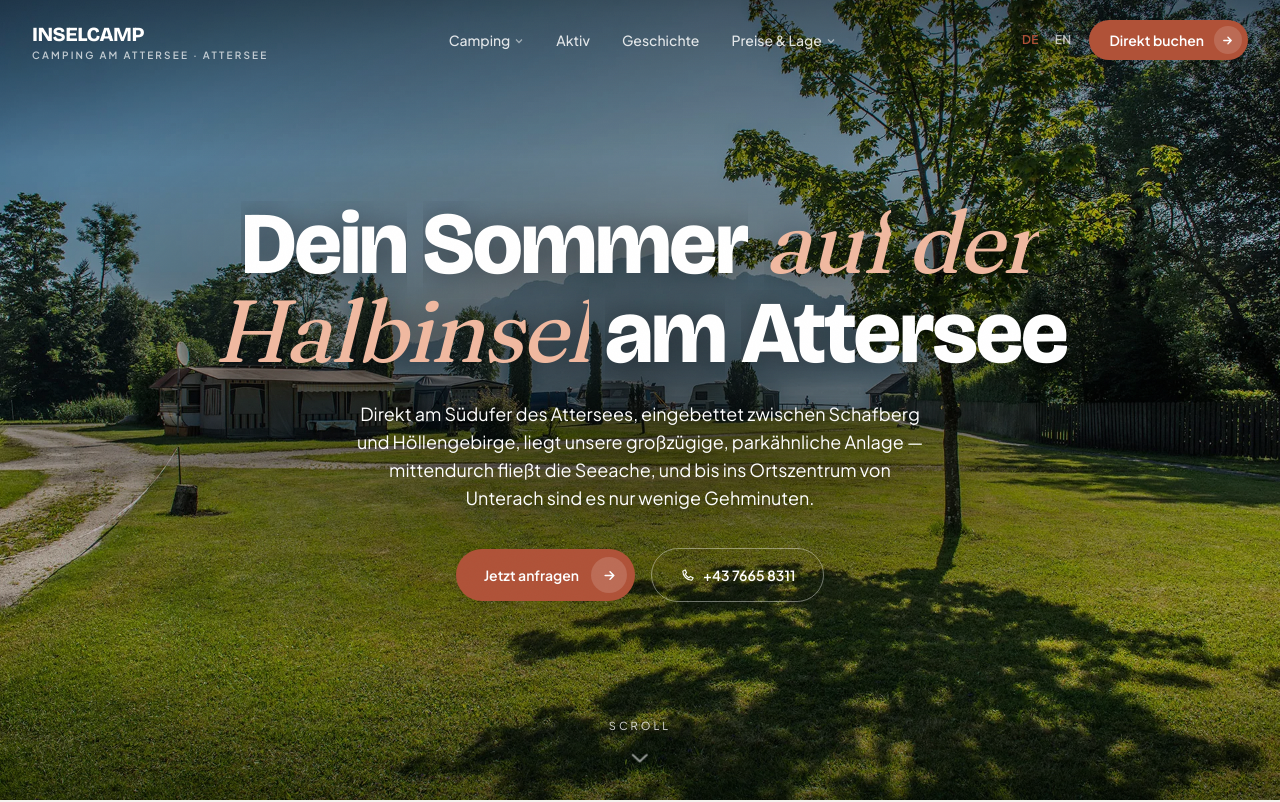
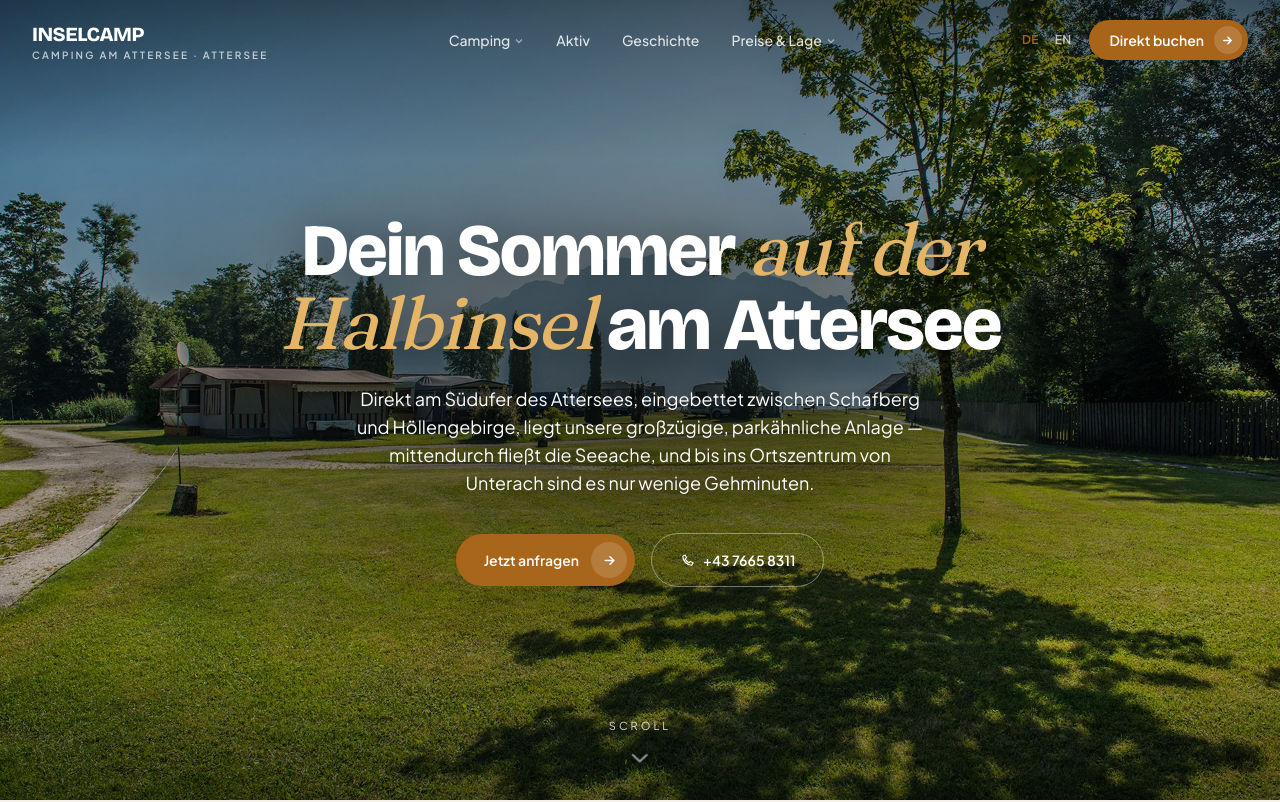
Before and after one commit to Lellino-Elias/inselcamp-camping-demo, a Next.js app: page / in a window 1280 px wide. Shown: the top 802 px of the page. Built offline with nearby package versions, Linux system fonts and the light colour scheme.

Commit message:
inselcamp — campsite demo 2026-06-11 17:31:15

```diff
--- a/src/app/globals.css
+++ b/src/app/globals.css
@@ -161,13 +161,16 @@
   display: inline-block;
   overflow: hidden;
   vertical-align: bottom;
-  /* Descender-Schutz bei enger Zeilenhöhe (g, y, j) */
-  padding-bottom: 0.12em;
-  margin-bottom: -0.12em;
+  /* Glyphen-Schutz an ALLEN Kanten: unten Descender (g, y, j), oben i-Punkte/Umlaute/Kursiv-
+     Ascender („Ski" verlor den i-Punkt), seitlich Kursiv-Überhang. Negative Margins gleichen
+     das Layout exakt aus — Maske größer, Textfluss identisch. */
+  padding: 0.18em 0.1em 0.12em;
+  margin: -0.18em -0.1em -0.12em;
 }
 .wsplit .w > span {
   display: inline-block;
-  transform: translateY(118%);
+  /* 135 % statt 118 %: durch das größere Masken-Padding braucht der versteckte Zustand mehr Weg */
+  transform: translateY(135%);
   transition: transform 0.9s cubic-bezier(0.16, 1, 0.3, 1);
   transition-delay: calc(var(--wi, 0) * 60ms);
 }
--- a/src/components/sections/Hero.tsx
+++ b/src/components/sections/Hero.tsx
@@ -20,6 +20,14 @@
   const after = emphAt >= 0 ? claim.slice(emphAt + claimEmphasis.length) : "";
   const hero = campsite.hero.aerial;
   const left = campsite.heroVariant === "left";
+  // Proportionen: langer Claim → kleinere Stufe, sonst erschlägt die Headline die Hero-Section.
+  // Literale Tailwind-Klassen (JIT scannt den Quelltext — niemals dynamisch zusammensetzen!).
+  const sizeCls =
+    claim.length >= 55
+      ? "text-[clamp(1.75rem,6.5vw,3.9rem)]"
+      : claim.length >= 39
+        ? "text-[clamp(1.9rem,7.5vw,4.6rem)]"
+        : "text-[clamp(2rem,9vw,5.5rem)]";
 
   useEffect(() => {
     if (window.matchMedia("(prefers-reduced-motion: reduce)").matches) return;
@@ -56,8 +64,11 @@
       {/* Content — zentriert (Default) oder linksbündig (heroVariant: "left") */}
       <div className={`reveal reveal-soft relative z-10 mx-auto flex h-full max-w-[1320px] flex-col justify-center px-5 md:px-8 ${left ? "items-start text-left" : "items-center text-center"}`}>
         <h1
-          className={`font-display text-[clamp(2rem,9vw,5.5rem)] font-extrabold leading-[1.04] md:leading-[0.98] tracking-tight text-white [text-wrap:balance] ${left ? "max-w-3xl" : "mx-auto max-w-4xl"}`}
-          style={{ textShadow: "0 2px 30px rgba(0,0,0,0.4)" }}
+          className={`font-display ${sizeCls} font-extrabold leading-[1.04] md:leading-[0.98] tracking-tight text-white [text-wrap:balance] ${left ? "max-w-3xl" : "mx-auto max-w-4xl"}`}
+          // drop-shadow-FILTER statt text-shadow: der Filter wird NACH dem Wort-Masken-Clipping
+          // gerechnet → keine sichtbaren Schatten-Boxen mehr an den Maskenkanten (overflow:hidden
+          // schnitt den 30px-text-shadow pro Wort hart ab = die „kantigen Blöcke" hinterm Text).
+          style={{ filter: "drop-shadow(0 2px 22px rgba(0,0,0,0.45))" }}
         >
           <Words text={claim} emphasis={emphAt >= 0 ? claimEmphasis : undefined} emphasisClass="font-serif italic font-normal" emphasisStyle={{ color: "var(--hero-emph)" }} />
         </h1>
--- a/src/content/campsites/inselcamp.ts
+++ b/src/content/campsites/inselcamp.ts
@@ -12,7 +12,6 @@
   see: "Attersee",
   regionLong: "Salzkammergut · Attersee · Oberösterreich",
 
-  theme: "schiefer",
   heroVariant: "center",
 
   claim: "Dein Sommer auf der Halbinsel am Attersee",
@@ -184,7 +183,7 @@
     mail: "camping@inselcamp.at",
     facebook: "https://www.facebook.com/inselcamping.unterach",
     adresse: "Unterburgau 37 · 4866 Unterach am Attersee · Österreich",
-    coords: { lat: 47.8018412, lng: 13.4827059 },
+    coords: { lat: 47.802399, lng: 13.473534 },
   },
 
   story: {
```
